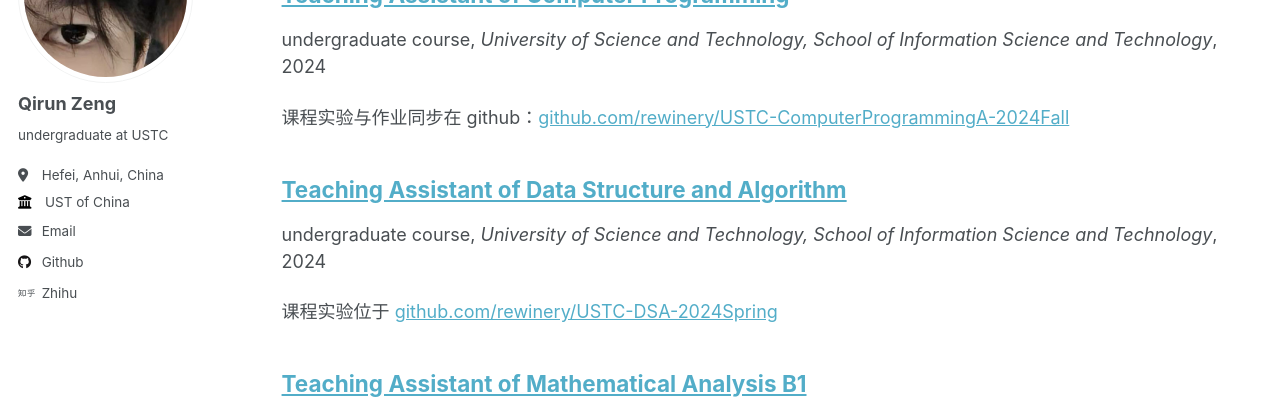
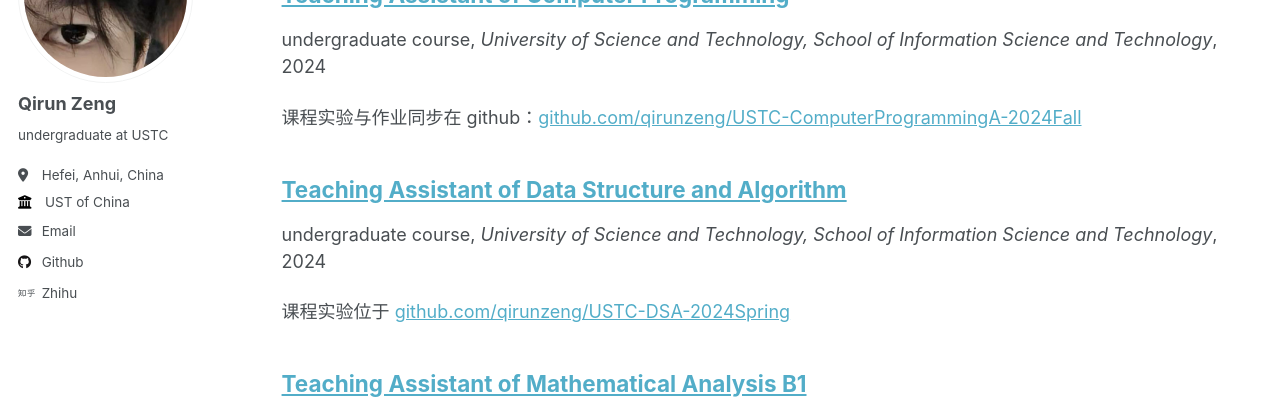
Before and after one commit to rewinery/rewinery.github.io, a Jekyll site: the page built from _pages/teaching.html, in a window 1280 px wide and 1121 px high. Shown: the part 198-609 px from the top of the window. Built offline with Jekyll 4.4.1, drawn with Linux system fonts in a browser that asks for light colours.

Commit message:
modify url

```diff
--- a/_teaching/2024fall-ta-ComputerProgramming.md
+++ b/_teaching/2024fall-ta-ComputerProgramming.md
@@ -9,4 +9,4 @@ location: "Heifei, Anhui, China"
 
 ---
 
-课程实验与作业同步在 github：[github.com/rewinery/USTC-ComputerProgrammingA-2024Fall](https://github.com/rewinery/USTC-ComputerProgrammingA-2024Fall)
+课程实验与作业同步在 github：[github.com/qirunzeng/USTC-ComputerProgrammingA-2024Fall](https://github.com/qirunzeng/USTC-ComputerProgrammingA-2024Fall)
--- a/_teaching/2024spring-ta-DataStructureAndAlgorithm.md
+++ b/_teaching/2024spring-ta-DataStructureAndAlgorithm.md
@@ -9,4 +9,4 @@ location: "Heifei, Anhui, China"
 
 ---
 
-课程实验位于 [github.com/rewinery/USTC-DSA-2024Spring](https://github.com/rewinery/USTC-DSA-2024Spring)
+课程实验位于 [github.com/qirunzeng/USTC-DSA-2024Spring](https://github.com/qirunzeng/USTC-DSA-2024Spring)
```
